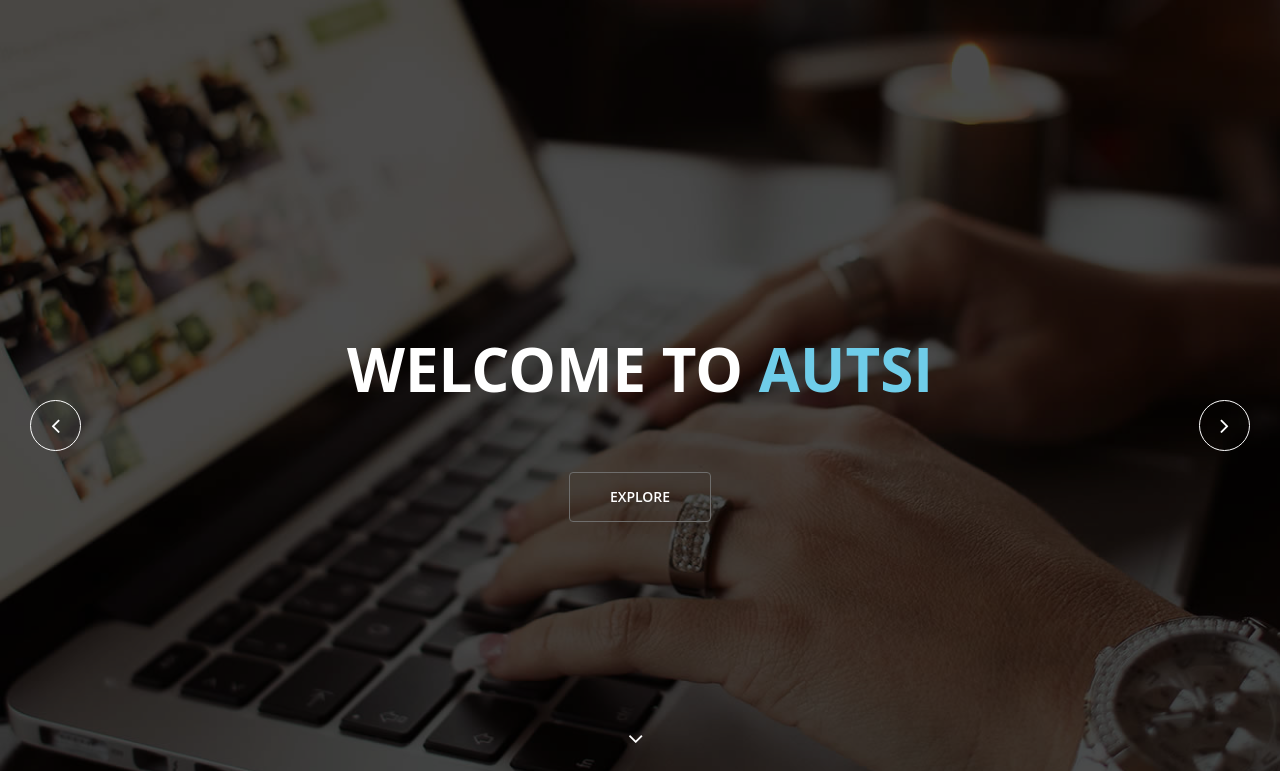
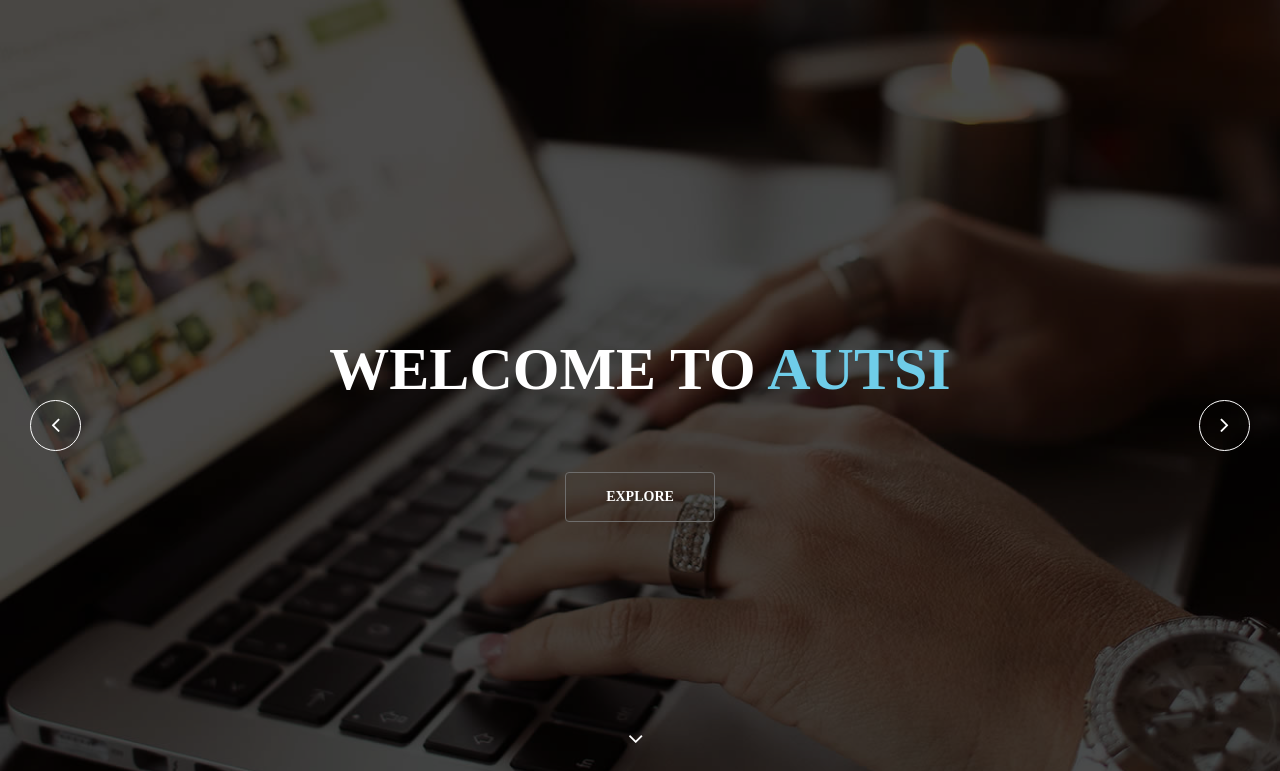
Before and after one commit to shakruddin/autisi.org, a plain HTML site: page index.html in a window 1280 px wide. Shown: the top 771 px of the page. Drawn offline with Linux system fonts and the light colour scheme; a script that the page names is missing.

Commit message:
change in file

```diff
--- a/css/main.css
+++ b/css/main.css
@@ -12,7 +12,7 @@
 **************************/
 
 body {
-  font-family: 'Open Sans', sans-serif;
+  font-family: ubuntu;
   font-size: 14px;
   line-height: 24px;
   color: #666;
```
